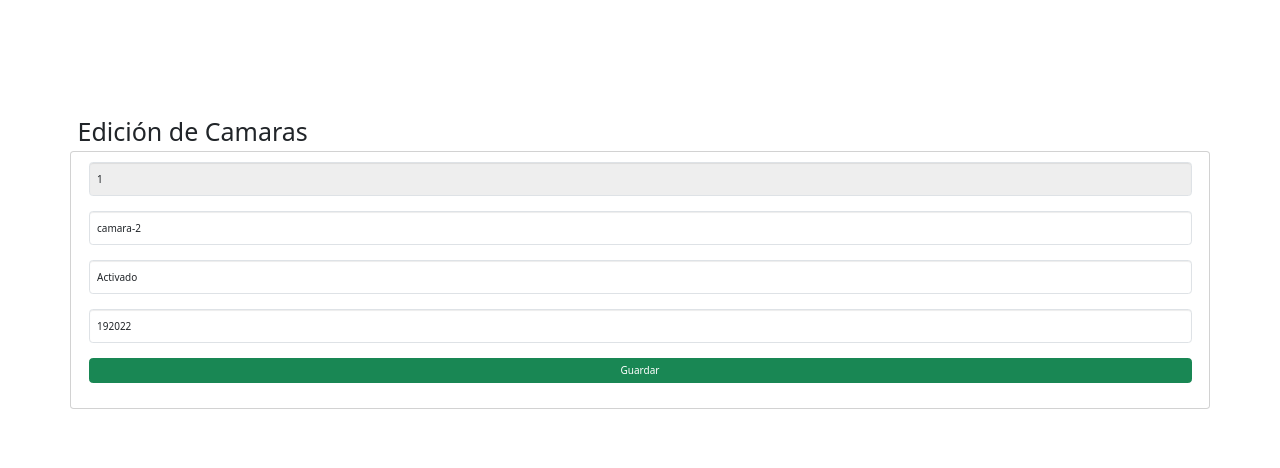
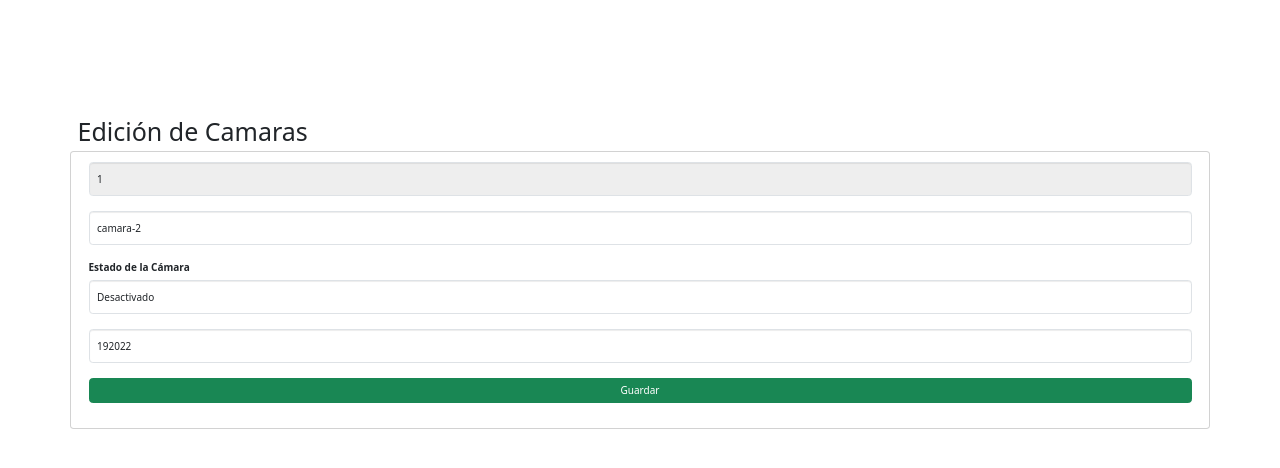
Before and after one commit to christpaul01/DetectorDeInfraccion, a Django app: page /camaras/editarCamara/1 in a window 1280 px wide. Shown: the part 62-530 px from the top of the page. Run offline with Django 5.2, Linux system fonts and the light colour scheme; data comes from the database, SQL or seed files in the repository; both versions use the stored data as it was after the commit; some libraries are stand-ins or nearby versions.

Commit message:
Cambios en views camaras

```diff
--- a/camaras/templates/BaseCamaras.html
+++ b/camaras/templates/BaseCamaras.html
@@ -18,7 +18,7 @@
 <body>
 <nav class="navbar navbar-expand-lg bg-info">
   <div class="container-fluid">
-    <a class="navbar-brand" href="#">Detector de Infracciones</a>
+    <a class="navbar-brand" href="/">Detector de Infracciones</a>
     <button class="navbar-toggler" type="button" data-bs-toggle="collapse" data-bs-target="#navbarSupportedContent" aria-controls="navbarSupportedContent" aria-expanded="false" aria-label="Toggle navigation">
       <span class="navbar-toggler-icon"></span>
     </button>
--- a/camaras/templates/configCamaras.html
+++ b/camaras/templates/configCamaras.html
@@ -19,7 +19,7 @@
                       </div>
                        <div class="form-group"> <label for="estadoCamara">Estado</label>
                            <select id="estadoCamara" name="estadoCamara" class="form-control" required>
-                           <option value="">Seleccionar estado</option> <option value="activo">Activo</option> <option value="desactivado">Desactivado</option>
+                           <option value="">Seleccionar estado</option> <option value="Activado">Activo</option> <option value="Desactivado">Desactivado</option>
                            </select>
                        </div>
 
--- a/camaras/templates/editarCamara.html
+++ b/camaras/templates/editarCamara.html
@@ -16,8 +16,18 @@
                           <input type="text" id="nombreCamara" name="nombreCamara" value="{{camara.nombre_camara}}" class="form-control" placeholder="Nombre"  maxlength="20" required>
                       </div>
                       <div class="form-group">
-                          <input type="text" id="estadoCamara" name="estadoCamara" value="{{camara.estado_camara}}" class="form-control" placeholder="Estado" minlength="6" maxlength="6" required>
-                      </div>
+                        <label for="estadoCamara">Estado de la Cámara</label>
+                        <select class="form-control" id="estadoCamara" name="estadoCamara" required>
+                            {% if camara.estado_camara == 'activo' %}
+                            <option value="Activado" selected>Activado</option>
+                            <option value="Desactivado">Desactivado</option>
+                            {% else %}
+                            <option value="Activado">Activado</option>
+                            <option value="Desactivado" selected>Desactivado</option>
+                            {% endif %}
+                        </select>
+                    </div>
+
                       <div class="form-group">
                           <input type="text" id="resolucionCamara" name="resolucionCamara" value="{{camara.resolucion_camara}}" class="form-control" placeholder="Resolucion" minlength="6" maxlength="6" required>
                       </div>
```
Also changed, not shown: camara.db.
